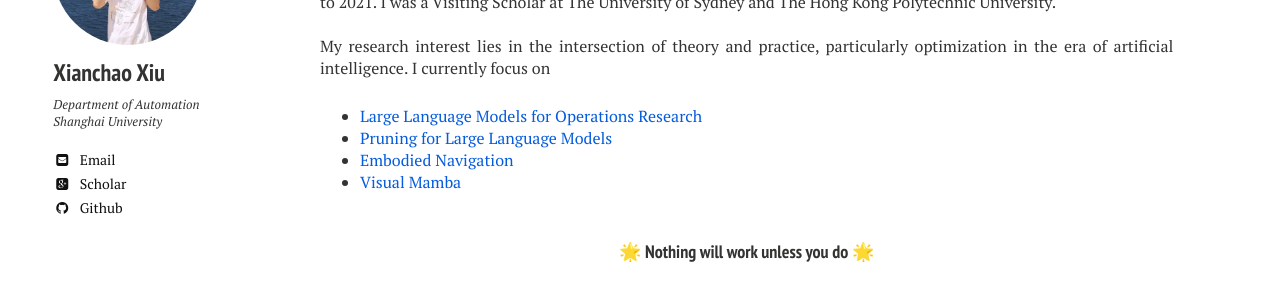
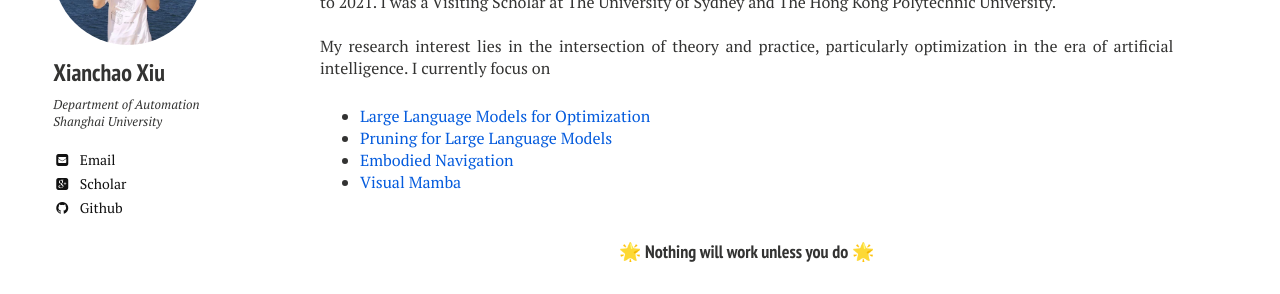
Before and after one commit to xianchaoxiu/xianchaoxiu.github.io, a Jekyll site: the page built from index.md, in a window 1280 px wide. Shown: the part 177-471 px from the top of the page. Built offline with Jekyll 4.4.1, drawn with Linux system fonts in a browser that asks for light colours; nearby versions of some CDN libraries.

Commit message:
Update home2.html

```diff
--- a/_layouts/home2.html
+++ b/_layouts/home2.html
@@ -33,7 +33,7 @@
          My research interest lies in the intersection of theory and practice, particularly optimization in the era of artificial intelligence.
 	 I currently focus on
    <ul>
-      <li> <a href="https://github.com/xianchaoxiu/Large-Language-Models-for-Operations-Research" class="textlink" target="_blank">Large Language Models for Operations Research </a> </li>
+      <li> <a href="https://github.com/xianchaoxiu/Large-Language-Models-for-Optimization" class="textlink" target="_blank">Large Language Models for Optimization </a> </li>
       <li> <a href="https://github.com/xianchaoxiu/Pruning-for-Large-Language-Models" class="textlink" target="_blank">Pruning for Large Language Models</a> </li>
       <li> <a href="https://github.com/xianchaoxiu/Embodied-Navigation" class="textlink" target="_blank">Embodied Navigation</a> </li>
       <li> <a href="https://github.com/xianchaoxiu/Visual-Mamba" class="textlink" target="_blank">Visual Mamba</a> </li>  <br>
```
